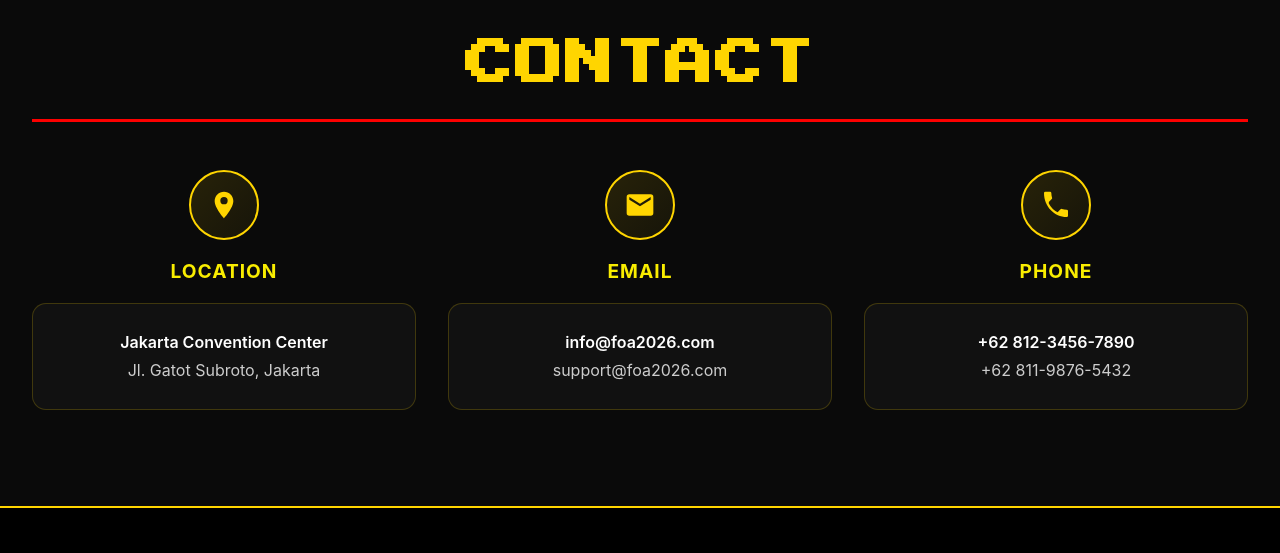
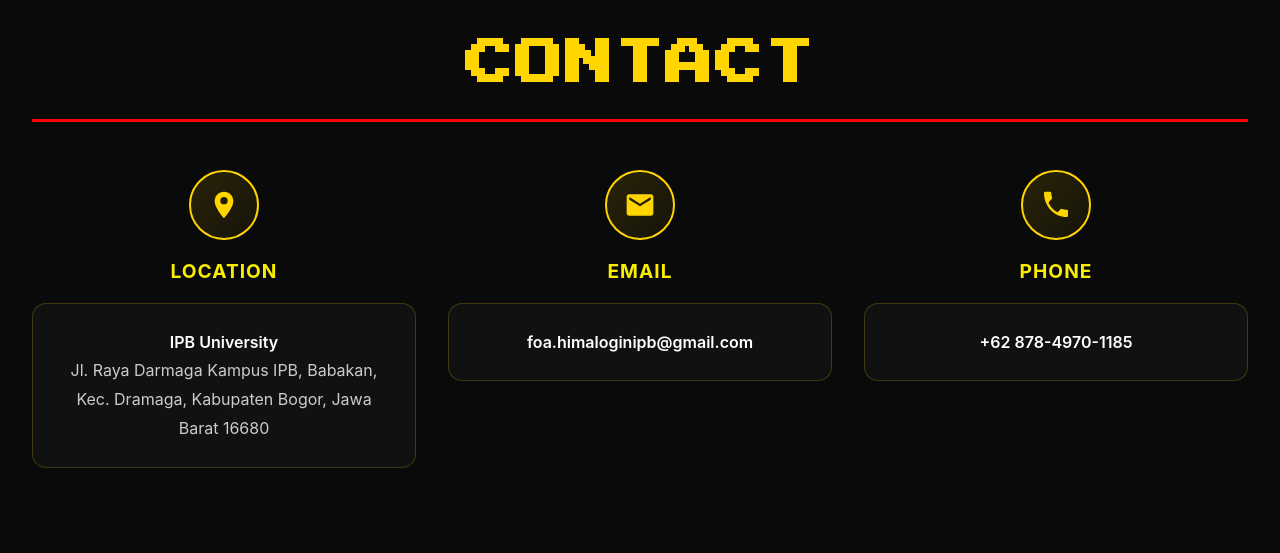
Before and after one commit to kenjiaydinw-sketch/WEB-FOA-RETRO, a plain HTML site: page index.html in a window 1280 px wide. Shown: the part 5359-5912 px from the top of the page. Drawn offline with nearby package versions, Linux system fonts and the light colour scheme.

Commit message:
Update index.html

```diff
--- a/index.html
+++ b/index.html
@@ -443,14 +443,14 @@
           </a>
           <h3>Location</h3>
           <div class="contact-box">
-            <p>Jakarta Convention Center</p>
-            <p>Jl. Gatot Subroto, Jakarta</p>
+            <p>IPB University</p>
+            <p>Jl. Raya Darmaga Kampus IPB, Babakan, Kec. Dramaga, Kabupaten Bogor, Jawa Barat 16680  </p>
           </div>
         </div>
 
         <!-- EMAIL -->
         <div class="contact-item">
-          <a href="mailto:info@foa2026.com" class="contact-circle">
+          <a href="mailto:foa.himaloginipb@gmail.com" class="contact-circle">
             <svg viewBox="0 0 24 24">
               <path
                 d="M20 4H4a2 2 0 0 0-2 2v12a2 2 0 0 0 2 2h16a2 2 0 0 0 2-2V6a2 2 0 0 0-2-2zm0 4-8 5-8-5V6l8 5 8-5z"
@@ -459,15 +459,15 @@
           </a>
           <h3>Email</h3>
           <div class="contact-box">
-            <p>info@foa2026.com</p>
-            <p>support@foa2026.com</p>
+            <p>foa.himaloginipb@gmail.com</p>
+
           </div>
         </div>
 
         <!-- PHONE -->
         <div class="contact-item">
           <a
-            href="https://wa.me/6281234567890"
+            href="https://wa.me/6287849701185"
             target="_blank"
             class="contact-circle"
           >
@@ -479,8 +479,8 @@
           </a>
           <h3>Phone</h3>
           <div class="contact-box">
-            <p>+62 812-3456-7890</p>
-            <p>+62 811-9876-5432</p>
+            <p>+62 878-4970-1185</p>
+
           </div>
         </div>
       </div>
```
